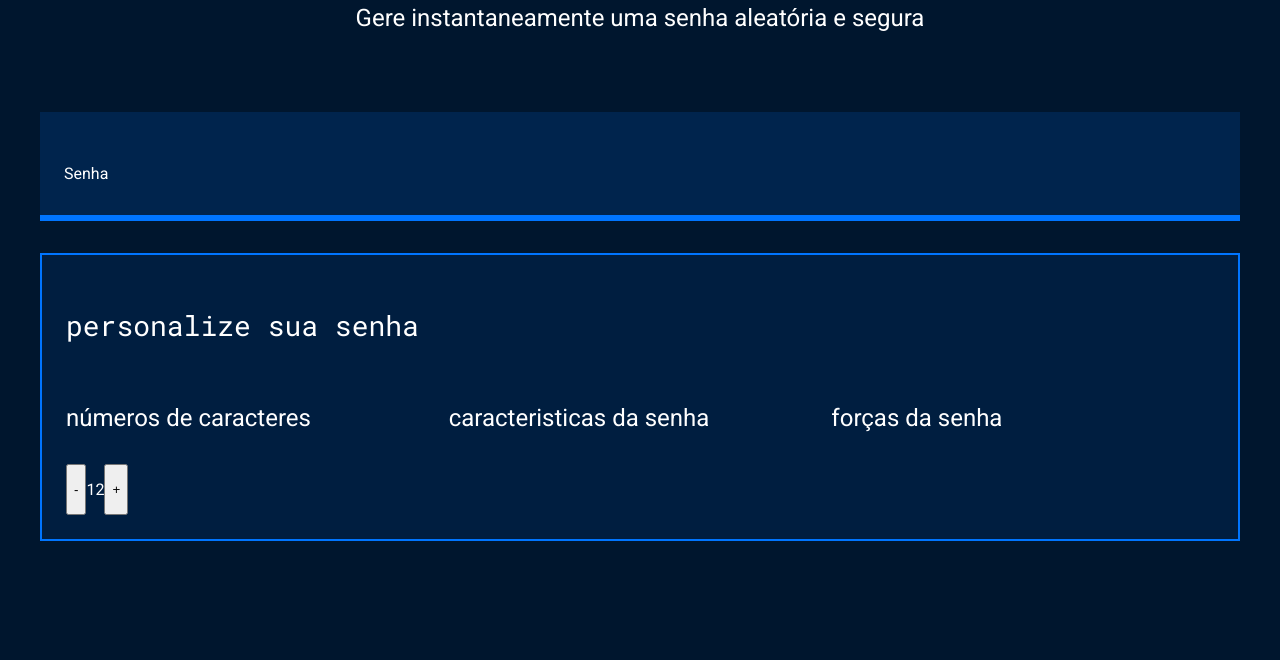
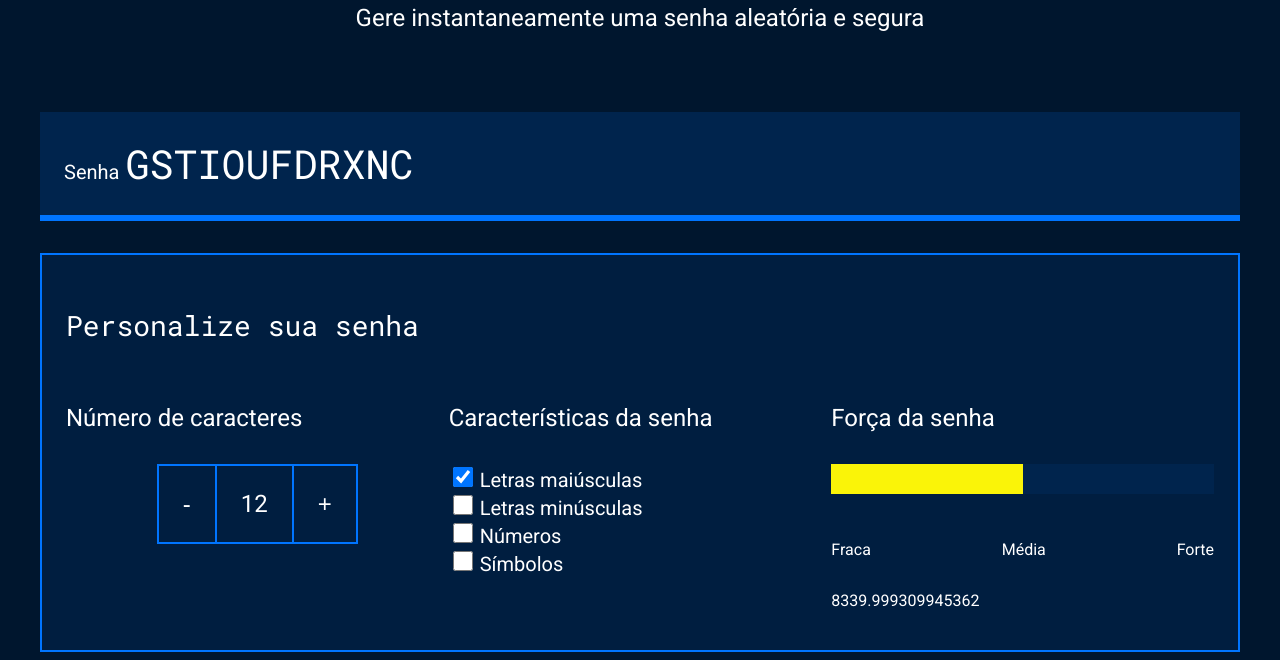
Before and after one commit to EmilliMachado/javascript-gerador-senha, a plain HTML site: page index.html in a window 1280 px wide. Shown: the part 214-874 px from the top of the page. Before the commit the page ends 800 px from the top, so only its background shows below. Drawn offline with Linux system fonts and the light colour scheme.

Commit message:
Add files via upload

```diff
--- a/index.html
+++ b/index.html
@@ -17,13 +17,13 @@
         </div>
         <div class="conteudo-senha">
             <label for="senha">Senha</label>
-            <input name="senha" type="text" id="campo-senha">
+            <input name="senha" type="text" id="campo-senha" readonly>
         </div>
         <div class="parametro">
-            <h3 class="parametro-titulo">personalize sua senha</h3>
+            <h3 class="parametro-titulo">Personalize sua senha</h3>
             <div class="parametro-coluna__senha">
                 <div class="parametro-senha">
-                    <h4 class="parametro-senha__titulo">números de caracteres</h4>
+                    <h4 class="parametro-senha__titulo">Número de caracteres</h4>
                     <div class="parametro-senha-botoes">
                         <button class="parametro-senha__botao">-</button>
                         <p class="parametro-senha__texto">12</p>
@@ -31,14 +31,38 @@
                     </div>
                 </div>
                 <div class="parametro-senha">
-                    <h4 class="parametro-senha__titulo">caracteristicas da senha</h4>
+                    <h4 class="parametro-senha__titulo">Características da senha</h4>
+                    <div class="parametro-senha-checkbox">
+                        <input name="maiusculo" type="checkbox" class="checkbox" checked>
+                        <label for="maiusculo">Letras maiúsculas</label>
+                    </div>
+                    <div class="parametro-senha-checkbox">
+                        <input name="minusculo" type="checkbox" class="checkbox">
+                        <label for="minusculo">Letras minúsculas</label>
+                    </div>
+                    <div class="parametro-senha-checkbox">
+                        <input name="numero" type="checkbox" class="checkbox">
+                        <label for="numero">Números</label>
+                    </div>
+                    <div class="parametro-senha-checkbox">
+                        <input name="simbolo" type="checkbox" class="checkbox">
+                        <label for="simbolo">Símbolos</label>
+                    </div>
                 </div>
                 <div class="parametro-senha">
-                    <h4 class="parametro-senha__titulo">forças da senha</h4>
+                    <h4 class="parametro-senha__titulo">Força da senha</h4>
+                    <div class="barra"></div>
+                    <div class="forca fraca"></div>
+                    <div class="parametro-senha-textos">
+                        <p>Fraca</p>
+                        <p>Média</p>
+                        <p>Forte</p>
+                    </div>
+                    <p class="entropia"></p>
                 </div>
             </div>
         </div>
     </section>
+    <script src="main.js"></script>
 </body>
-
 </html>
--- /dev/null
+++ b/main.js
@@ -0,0 +1,77 @@
+const numeroSenha = document.querySelector('.parametro-senha__texto');
+let tamanhoSenha = 12;
+numeroSenha.textContent = tamanhoSenha;
+const letrasMaiusculas = 'ABCDEFGHIJKLMNOPQRSTUVXYWZ';
+const letrasMinusculas = 'abcdefghijklmnopqrstuvxywz';
+const numeros = '0123456789';
+const simbolos = '!@%*?';
+const botoes = document.querySelectorAll('.parametro-senha__botao');
+const campoSenha = document.querySelector('#campo-senha');
+const checkbox = document.querySelectorAll('.checkbox');
+const forcaSenha = document.querySelector('.forca');
+
+botoes[0].onclick = diminuiTamanho;
+botoes[1].onclick = aumentaTamanho;
+
+function diminuiTamanho() {
+    if (tamanhoSenha > 1) {
+        // tamanhoSenha = tamanhoSenha-1;
+        tamanhoSenha--;
+    }
+    numeroSenha.textContent = tamanhoSenha;
+    geraSenha();
+}
+function aumentaTamanho() {
+    if (tamanhoSenha < 20) {
+        // tamanhoSenha = tamanhoSenha+1;
+        tamanhoSenha++;
+    }
+    numeroSenha.textContent = tamanhoSenha;
+    geraSenha();
+}
+
+for (i = 0; i < checkbox.length; i++) {
+    checkbox[i].onclick = geraSenha;
+}
+
+geraSenha();
+
+function geraSenha() {
+    let alfabeto = '';
+    if (checkbox[0].checked) {
+        alfabeto = alfabeto + letrasMaiusculas;
+    }
+    if (checkbox[1].checked) {
+        alfabeto = alfabeto + letrasMinusculas;
+    }
+    if (checkbox[2].checked) {
+        alfabeto = alfabeto + numeros;
+    }
+    if (checkbox[3].checked) {
+        alfabeto = alfabeto + simbolos;
+    }
+    let senha = '';
+    for (let i = 0; i < tamanhoSenha; i++) {
+        let numeroAleatorio = Math.random() * alfabeto.length;
+        numeroAleatorio = Math.floor(numeroAleatorio);
+        senha = senha + alfabeto[numeroAleatorio];
+    }
+    campoSenha.value = senha;
+    classificaSenha(alfabeto.length);
+
+}
+
+function classificaSenha(tamanhoAlfabeto){
+    let entropia = tamanhoSenha * Math.log2(tamanhoAlfabeto);
+    console.log(entropia);
+    forcaSenha.classList.remove('fraca','media','forte');
+    if (entropia > 57){
+        forcaSenha.classList.add('forte');
+    } else if (entropia > 35 && entropia < 57 ) {
+        forcaSenha.classList.add('media');
+    } else if (entropia <= 35){
+        forcaSenha.classList.add('fraca');
+    }
+    const valorEntropia = document.querySelector('.entropia');
+    valorEntropia.textContent = 2**Math.floor(entropia)/(100e6*60*60*24);
+}
--- a/style.css
+++ b/style.css
@@ -72,7 +72,7 @@ body{
 }
 
 .parametro-senha__titulo{
-    font-size: 24px;
+    font-size:24px;
 }
 
 .parametro-coluna__senha{
@@ -84,9 +84,66 @@ body{
     width: 50%;
     margin: 0 auto;
 }
+
 .parametro-senha-botoes{
     display: flex;
+    justify-content: center;
 }
+
+.parametro-senha__botao{
+    background-color: var(--fundo-texto);
+    color: var(--branco);
+    border: 2px solid var(--borda);
+    padding: 24px;
+    font-size: 24px;
+    cursor: pointer;
+}
+.parametro-senha__texto{
+    padding: 24px;
+    border-top: 2px solid var(--borda);
+    border-bottom: 2px solid var(--borda);
+    margin: 0;
+    font-size: 24px;
+}
+
+label{
+    font-size: 20px;
+}
+
+.checkbox{
+    width: 20px;
+    height: 20px;
+    cursor: pointer;
+}
+
+.barra{
+    background-color: var(--fundo-senha);
+    height: 30px;
+    width: 100%;
+}
+.forca{
+    height: 30px;
+    position: relative;
+    bottom: 30px;
+}
+.fraca{
+    width: 25%;
+    background-color: #E71B32;
+}
+.media{
+    background-color: #FAF408;
+    width: 50%;
+}
+.forte{
+    background-color: #00FF85;
+    width: 100%;
+}
+
+.parametro-senha-textos{
+    display: flex;
+    justify-content: space-between;
+}
+
 
 @media screen and (min-width: 768px) {
     .parametro-coluna__senha{
```
